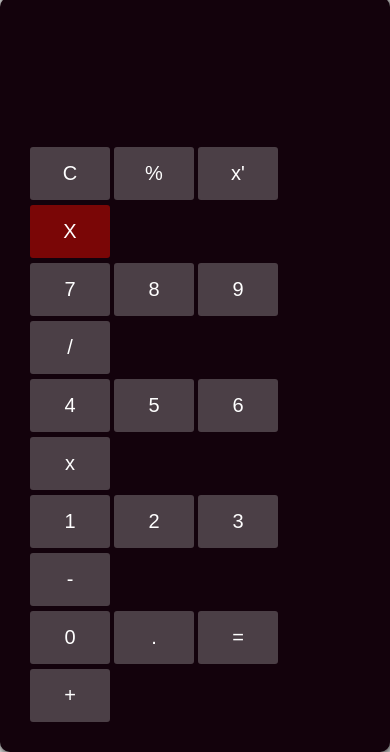
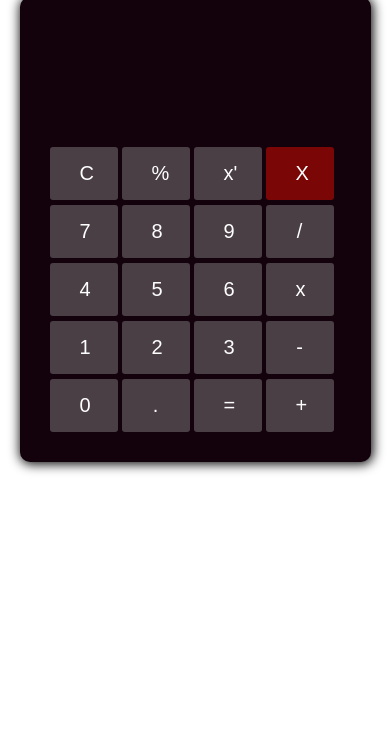
Before and after one commit to DeveloperDolon/CalculatorWithJS, a plain HTML site: page index.html in a window 390 px wide. Shown: the part 112-864 px from the top of the page. Drawn offline with Linux system fonts and the light colour scheme.

Commit message:
responsive layout

```diff
--- a/style.css
+++ b/style.css
@@ -76,3 +76,13 @@ h1 {
 #backspace_btn:active{
     background-color: red;
 }
+
+@media screen and (max-width: 400px) {
+    .calculator_board {
+        width: 90%;
+    }
+
+    .calculator_board input[type="button"] {
+        width: 68px;
+    }
+  }
```
